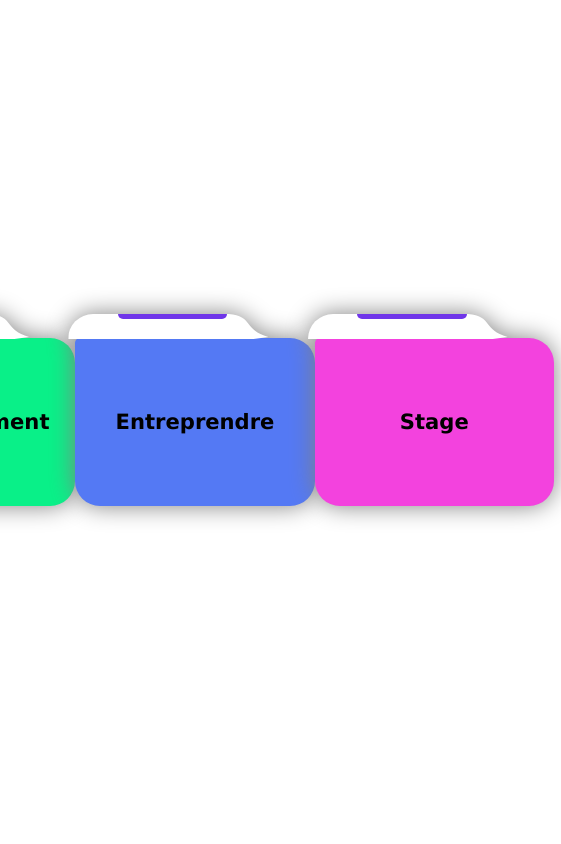
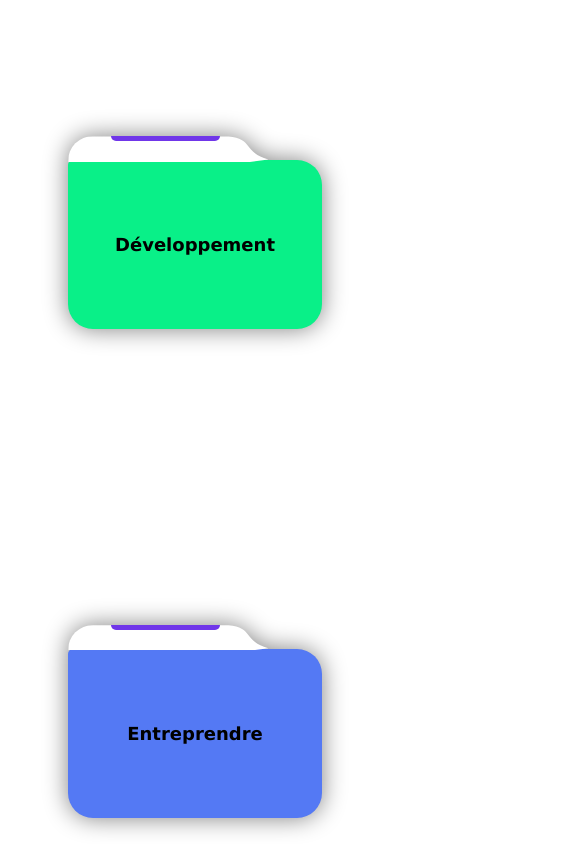
Before and after one commit to Tyovo18/Portfolio, a plain HTML site: page pfc.html in a window 390 px wide. Shown: the top 844 px of the page, 561 px wide, since content can reach past the window. Drawn offline with Linux system fonts and the light colour scheme.

Commit message:
correction pfc responsive ajout media

```diff
--- a/pfc.html
+++ b/pfc.html
@@ -69,8 +69,14 @@
             p{
                 font-family: Verdana, Geneva, Tahoma, sans-serif;
                 font-weight: bold;
-                font-size: 2.5vh;
+                font-size: large;
                 text-align: center;
+            }
+        }
+
+        @media only screen and (max-width: 900px) {
+            container{
+                flex-direction: column;
             }
         }
 
```
